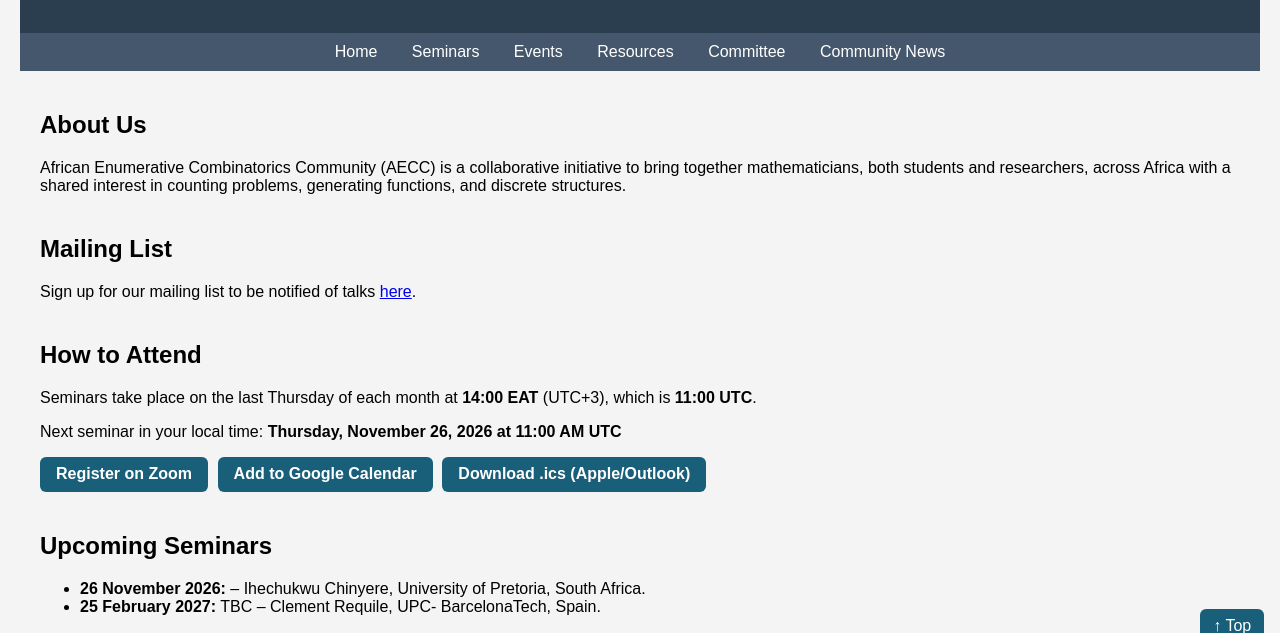
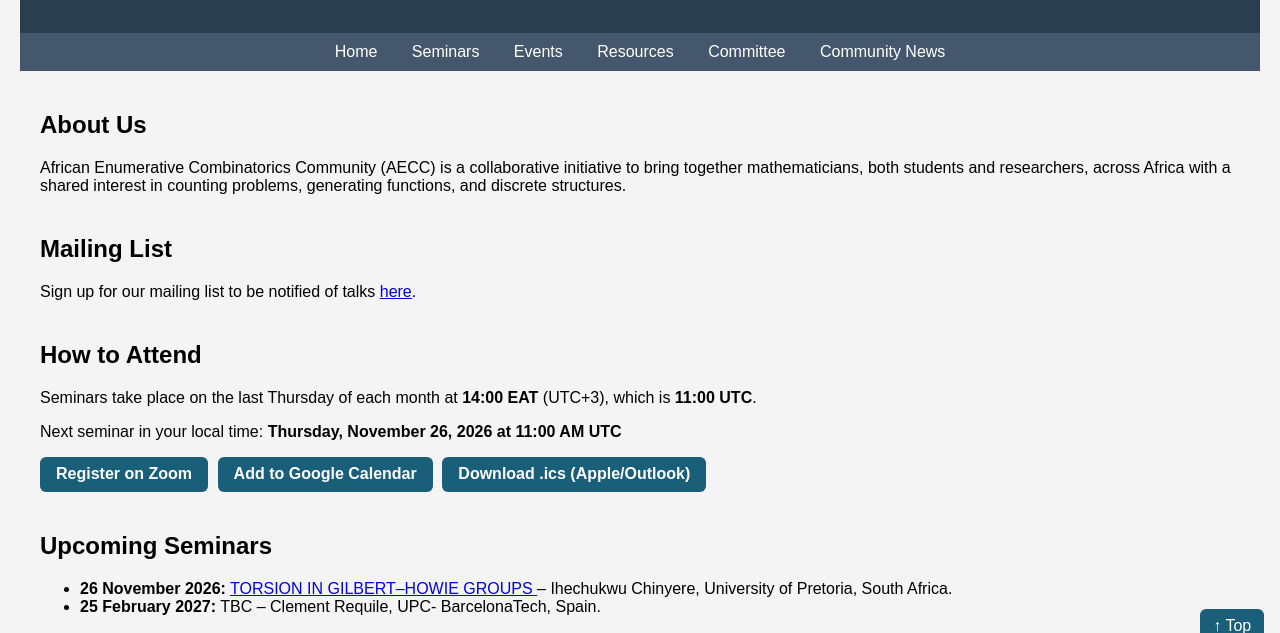
Before and after one commit to african-enumerative-combinatorics/african-enumerative-combinatorics.github.io, a plain HTML site: page index.html in a window 1280 px wide. Shown: the part 141-774 px from the top of the page. Drawn offline with Linux system fonts and the light colour scheme.

Commit message:
Update index.html

```diff
--- a/index.html
+++ b/index.html
@@ -183,14 +183,14 @@
   <section id="seminars">
     <h2>Upcoming Seminars</h2>
     <ul>
-      <li><strong>26 November 2026:</strong> <a href="Ihechukwu.html"> </a> – Ihechukwu Chinyere, University of Pretoria, South Africa.</li>
+      <li><strong>26 November 2026:</strong> <a href="Ihechukwu.html">TORSION IN GILBERT–HOWIE GROUPS </a> – Ihechukwu Chinyere, University of Pretoria, South Africa.</li>
       <li><strong>25 February 2027:</strong> TBC </a> – Clement Requile, UPC- BarcelonaTech, Spain.</li>
 
     </ul>
 
     <h2>Previous Seminars</h2>
     <ul>
-      <li><strong>24 September 2026:</strong><a href="Albert.html">Marked Noncrossing Trees </a> – Albert Nyariaro Oloo, Moi University, Kenya. <a href="https://www.youtube.com/watch?v=BtAmvZCdEKg&t=52s">YouTube</a></li>
+      <li><strong>24 September 2026:</strong> <a href="Albert.html">Marked Noncrossing Trees </a> – Albert Nyariaro Oloo, Moi University, Kenya. <a href="https://www.youtube.com/watch?v=BtAmvZCdEKg&t=52s">YouTube</a></li>
       <li><strong>27 August 2026:</strong> <a href="ilse.html">The Art of Bijections: Alternating Sign Matrices and Littlewood Identities </a> – Ilse Fischer, University of Vienna, Austria. <a href="https://www.youtube.com/watch?v=H8asrWngj3o">YouTube</a></li>
       <li><strong>30 July 2026:</strong>  <a href="fidel.html">On a variant of k-plane trees</a> – Fidel Ochieng, Moi University, Kenya. <a href="https://www.youtube.com/watch?v=s7n94PZa9qY">YouTube</a></li>
       <li><strong>25 June 2026:</strong> <a href="jan.html">Weight distribution bounds to relate minimum distance,
```
